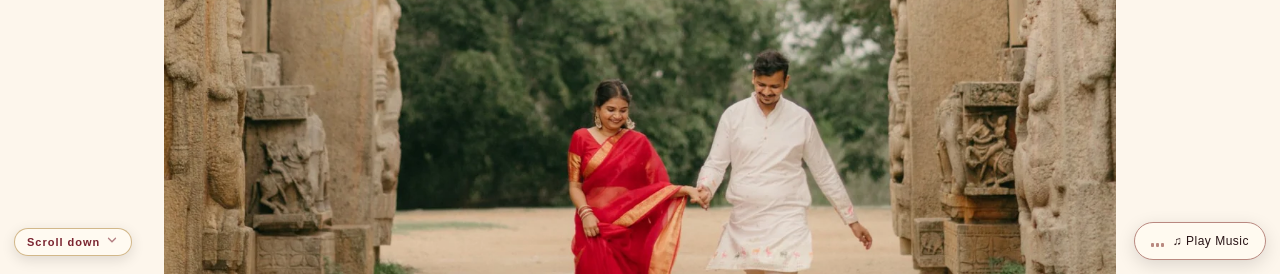
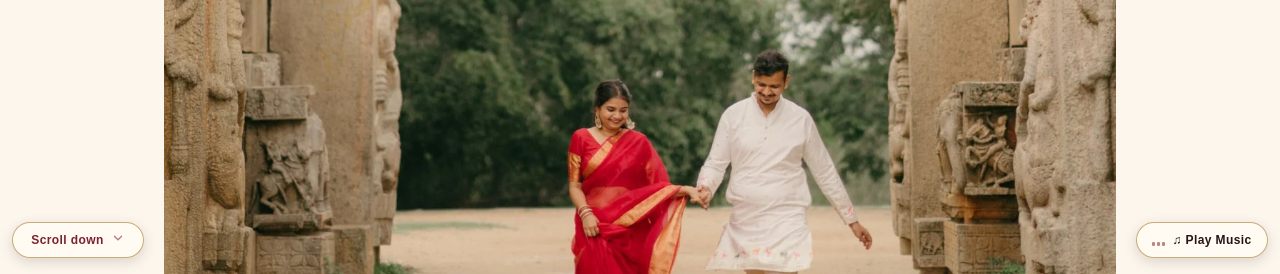
Before and after one commit to sidd-1995/Wedding_Invite, a plain HTML site: page docs/index.html in a window 1280 px wide. Both pictures are taken after a click on the button "OPEN INVITATION". Shown: the part 526-800 px from the top of the page. Drawn offline with Linux system fonts and the light colour scheme.

Commit message:
Make music and scroll-down pills the same size
Co-Authored-By: Claude Opus 5.5 <noreply@anthropic.com>
Claude-Session: https://claude.ai/code/session_017pwKoMZAtvucbUnWrM7AE2

```diff
--- a/docs/index.html
+++ b/docs/index.html
@@ -265,6 +265,12 @@ header.cover .gate-btn{background:linear-gradient(135deg,#fffaf2,#f7e2c4)!import
 .scroll-cue{left:14px!important;right:auto!important;bottom:18px!important;transform:none!important;flex-direction:row!important;gap:5px!important;padding:6px 12px!important;font-size:11px!important;white-space:nowrap}
 .scroll-cue svg{width:14px!important;height:14px!important}
 @media(max-width:420px){.scroll-cue{left:12px!important}}
+/* Music and scroll pills: identical size */
+.music-pill,.scroll-cue{height:36px!important;padding:0 14px!important;box-sizing:border-box!important;display:flex!important;flex-direction:row!important;align-items:center!important;gap:7px!important;font:bold 12px Arial,"Noto Sans Devanagari",sans-serif!important;letter-spacing:.4px!important;border-radius:30px!important;border:1px solid rgba(181,138,69,.7)!important;bottom:16px!important;box-shadow:0 4px 14px rgba(0,0,0,.14)!important}
+.music-pill{right:12px!important;background:rgba(255,250,242,.92)!important}
+.scroll-cue{left:12px!important;background:rgba(255,250,242,.92)!important}
+.scroll-cue svg{width:14px!important;height:14px!important}
+.music-pill,.scroll-cue{width:132px!important;justify-content:center!important}
 </style>
 </head>
 <body class="theme-floral">
```
Also changed, not shown: index.html (+6 -0 lines).
